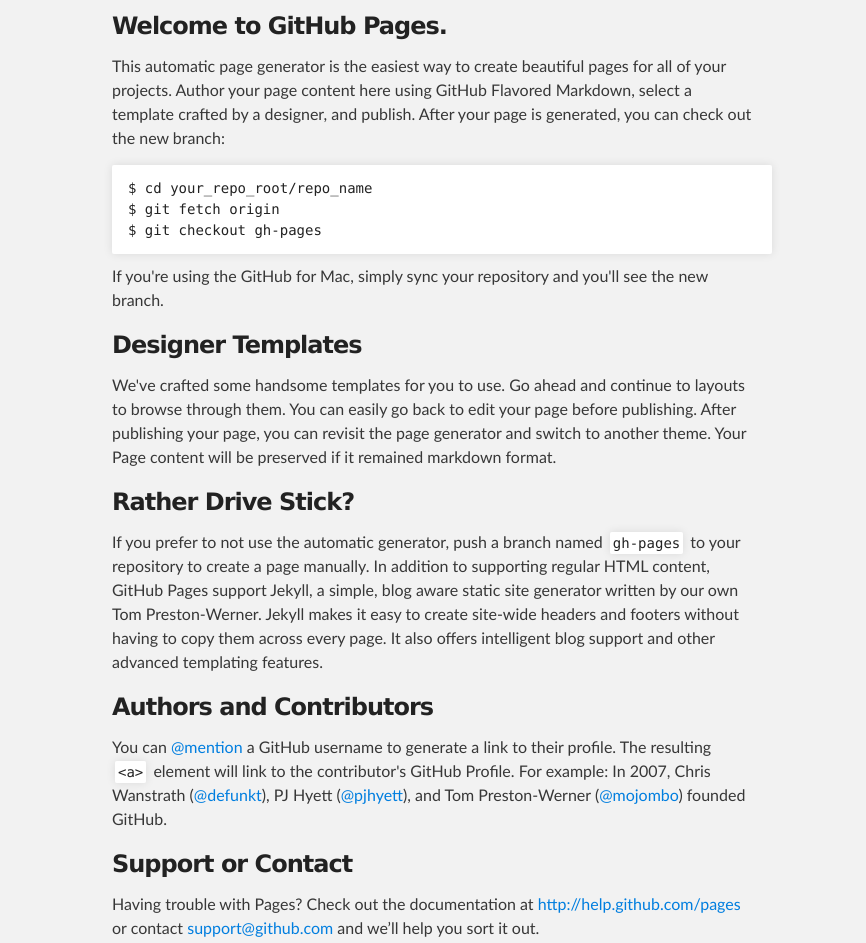
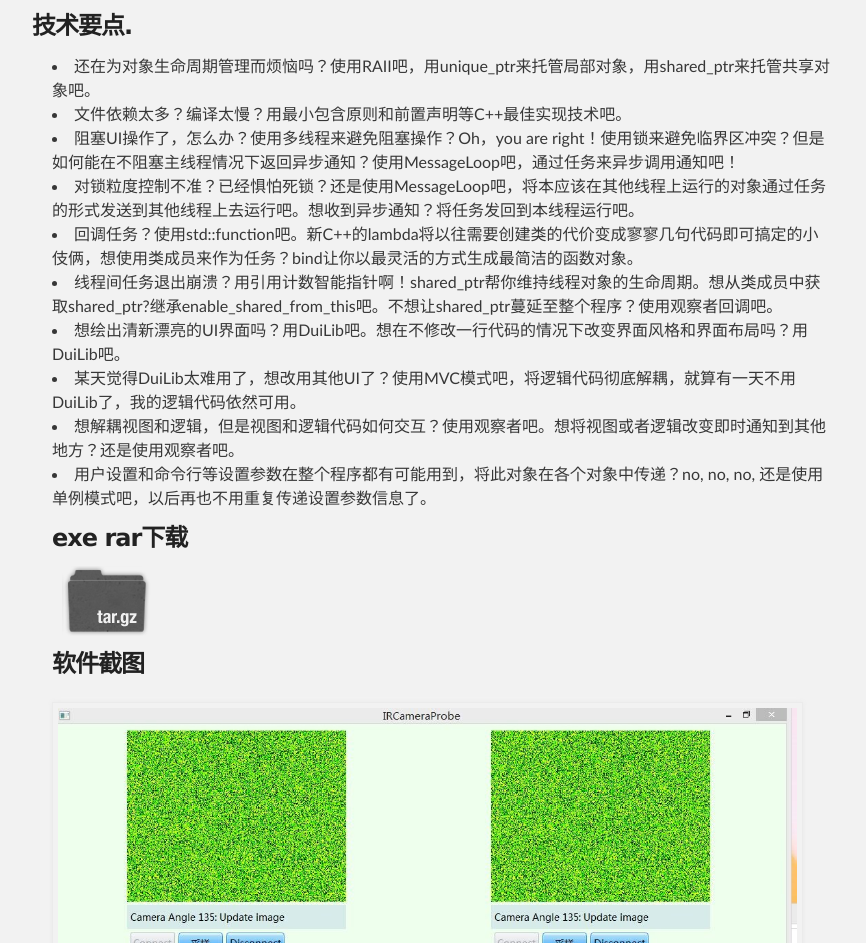
Before and after one commit to liuxiong332/IRCamera, a plain HTML site: page index.html in a window 1280 px wide. Shown: the part 252-1195 px from the top of the page, without its empty margins (208-1074 px from the left). Drawn offline with Linux system fonts and the light colour scheme.

Commit message:
add the introduce and exe download

```diff
--- a/index.html
+++ b/index.html
@@ -32,36 +32,33 @@
     <div id="main_content_wrap" class="outer">
       <section id="main_content" class="inner">
         <h3>
-<a name="welcome-to-github-pages" class="anchor" href="#welcome-to-github-pages"><span class="octicon octicon-link"></span></a>Welcome to GitHub Pages.</h3>
+<a name="welcome-to-github-pages" class="anchor" href="#welcome-to-github-pages"><span class="octicon octicon-link"></span></a>技术要点.</h3>
 
-<p>This automatic page generator is the easiest way to create beautiful pages for all of your projects. Author your page content here using GitHub Flavored Markdown, select a template crafted by a designer, and publish. After your page is generated, you can check out the new branch:</p>
+  <ul>
+    <li>还在为对象生命周期管理而烦恼吗？使用RAII吧，用unique_ptr来托管局部对象，用shared_ptr来托管共享对象吧。</li>
+    <li>文件依赖太多？编译太慢？用最小包含原则和前置声明等C++最佳实现技术吧。</li>
+    <li>阻塞UI操作了，怎么办？使用多线程来避免阻塞操作？Oh，you are right！使用锁来避免临界区冲突？但是如何能在不阻塞主线程情况下返回异步通知？使用MessageLoop吧，通过任务来异步调用通知吧！</li>
+    <li>对锁粒度控制不准？已经惧怕死锁？还是使用MessageLoop吧，将本应该在其他线程上运行的对象通过任务的形式发送到其他线程上去运行吧。想收到异步通知？将任务发回到本线程运行吧。</li>
+    <li>回调任务？使用std::function吧。新C++的lambda将以往需要创建类的代价变成寥寥几句代码即可搞定的小伎俩，想使用类成员来作为任务？bind让你以最灵活的方式生成最简洁的函数对象。</li>
+    <li>线程间任务退出崩溃？用引用计数智能指针啊！shared_ptr帮你维持线程对象的生命周期。想从类成员中获取shared_ptr?继承enable_shared_from_this吧。不想让shared_ptr蔓延至整个程序？使用观察者回调吧。</li>
+    <li>想绘出清新漂亮的UI界面吗？用DuiLib吧。想在不修改一行代码的情况下改变界面风格和界面布局吗？用DuiLib吧。</li>
+    <li>某天觉得DuiLib太难用了，想改用其他UI了？使用MVC模式吧，将逻辑代码彻底解耦，就算有一天不用DuiLib了，我的逻辑代码依然可用。</li>
+    <li>想解耦视图和逻辑，但是视图和逻辑代码如何交互？使用观察者吧。想将视图或者逻辑改变即时通知到其他地方？还是使用观察者吧。</li>
+    <li>用户设置和命令行等设置参数在整个程序都有可能用到，将此对象在各个对象中传递？no, no, no, 还是使用单例模式吧，以后再也不用重复传递设置参数信息了。
+<h3>
+<a name="designer-templates" class="anchor" href="#designer-templates"><span class="octicon octicon-link"></span></a>exe rar下载</h3>
 
-<pre><code>$ cd your_repo_root/repo_name
-$ git fetch origin
-$ git checkout gh-pages
-</code></pre>
+<a class="tar_download_link exe_download_link" href="./bin/Release.rar">Download the exe file</a>
+<h3>
+<a name="rather-drive-stick" class="anchor" href="#rather-drive-stick"><span class="octicon octicon-link"></span></a>软件截图</h3>
 
-<p>If you're using the GitHub for Mac, simply sync your repository and you'll see the new branch.</p>
+<img src="images/主界面.jpg"/>
+<p>程序主界面</p>
+<img src="images/设置界面.jpg"/>
+<p>用户设置界面</p>
+<img src="images/就地编辑设置.jpg"/>
+<p>用户编辑设置</p>
 
-<h3>
-<a name="designer-templates" class="anchor" href="#designer-templates"><span class="octicon octicon-link"></span></a>Designer Templates</h3>
-
-<p>We've crafted some handsome templates for you to use. Go ahead and continue to layouts to browse through them. You can easily go back to edit your page before publishing. After publishing your page, you can revisit the page generator and switch to another theme. Your Page content will be preserved if it remained markdown format.</p>
-
-<h3>
-<a name="rather-drive-stick" class="anchor" href="#rather-drive-stick"><span class="octicon octicon-link"></span></a>Rather Drive Stick?</h3>
-
-<p>If you prefer to not use the automatic generator, push a branch named <code>gh-pages</code> to your repository to create a page manually. In addition to supporting regular HTML content, GitHub Pages support Jekyll, a simple, blog aware static site generator written by our own Tom Preston-Werner. Jekyll makes it easy to create site-wide headers and footers without having to copy them across every page. It also offers intelligent blog support and other advanced templating features.</p>
-
-<h3>
-<a name="authors-and-contributors" class="anchor" href="#authors-and-contributors"><span class="octicon octicon-link"></span></a>Authors and Contributors</h3>
-
-<p>You can <a href="https://github.com/blog/821" class="user-mention">@mention</a> a GitHub username to generate a link to their profile. The resulting <code>&lt;a&gt;</code> element will link to the contributor's GitHub Profile. For example: In 2007, Chris Wanstrath (<a href="https://github.com/defunkt" class="user-mention">@defunkt</a>), PJ Hyett (<a href="https://github.com/pjhyett" class="user-mention">@pjhyett</a>), and Tom Preston-Werner (<a href="https://github.com/mojombo" class="user-mention">@mojombo</a>) founded GitHub.</p>
-
-<h3>
-<a name="support-or-contact" class="anchor" href="#support-or-contact"><span class="octicon octicon-link"></span></a>Support or Contact</h3>
-
-<p>Having trouble with Pages? Check out the documentation at <a href="http://help.github.com/pages">http://help.github.com/pages</a> or contact <a href="mailto:support@github.com">support@github.com</a> and we’ll help you sort it out.</p>
       </section>
     </div>
 
--- a/stylesheets/stylesheet.css
+++ b/stylesheets/stylesheet.css
@@ -264,7 +264,7 @@
 
 .inner {
   position: relative;
-  max-width: 640px;
+  max-width: 800px;
   padding: 20px 10px;
   margin: 0 auto;
 }
@@ -344,6 +344,10 @@
   margin-left: 10px;
 }
 
+.exe_download_link {
+  float: none;
+}
+
 .zip_download_link:hover {
   background: url(../images/sprite_download.png) no-repeat top left;
 }
@@ -372,7 +376,7 @@
 Small Device Styles
 *******************************************************************************/
 
-@media screen and (max-width: 480px) {
+@media screen and (max-width: 600px) {
   body {
     font-size:14px;
   }
@@ -382,8 +386,8 @@
   }
 
   .inner {
-    min-width: 320px;
-    max-width: 480px;
+    min-width: 480px;
+    max-width: 800px;
   }
 
   #project_title {
```
Also changed, not shown: images/主界面.jpg (added), images/就地编辑设置.jpg (added), images/设置界面.jpg (added), 2 other files.
